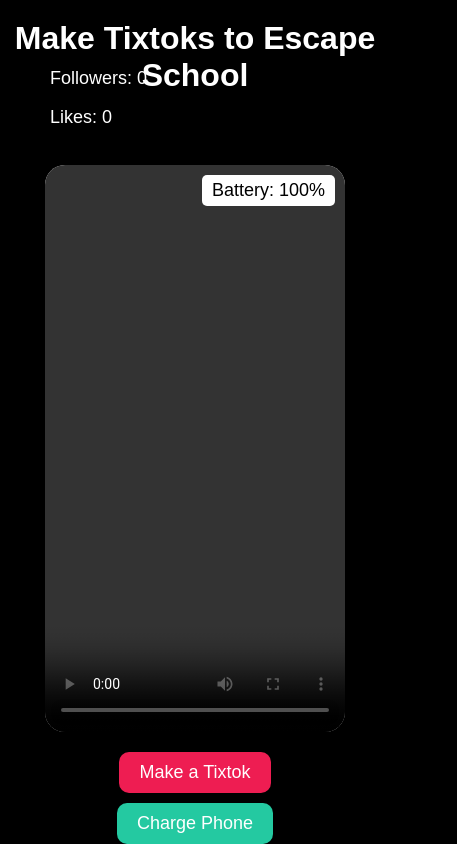
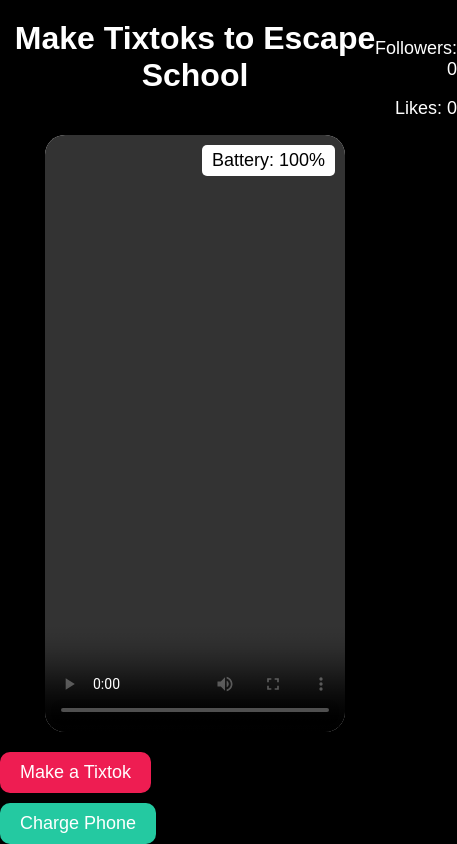
Before and after one commit to NoFlexButImUsingWASD/Tixtok, a plain HTML site: page index.html in a window 390 px wide. Shown: the whole page, 457 px wide, since content can reach past the window. Drawn offline with Linux system fonts and the light colour scheme.

Commit message:
Updateted index.html
nothing

```diff
--- a/index.html
+++ b/index.html
@@ -51,7 +51,7 @@
             left: 50%;
             transform: translate(-50%, -50%);
             color: #000000;
-            font-size: 24px;
+            font-size: 40px;
             z-index: 1;
         }
 
@@ -90,6 +90,23 @@
             text-align: left;
             font-size: 18px;
             color: #ffffff;
+        }
+
+        /* Media query for phone users */
+        @media (max-width: 600px) {
+            body {
+                align-items: flex-start;
+            }
+
+            #phone {
+                margin-top: 20px;
+            }
+
+            #stats {
+                top: 20px;
+                left: calc(50% + 180px);
+                text-align: right;
+            }
         }
     </style>
 </head>
```
